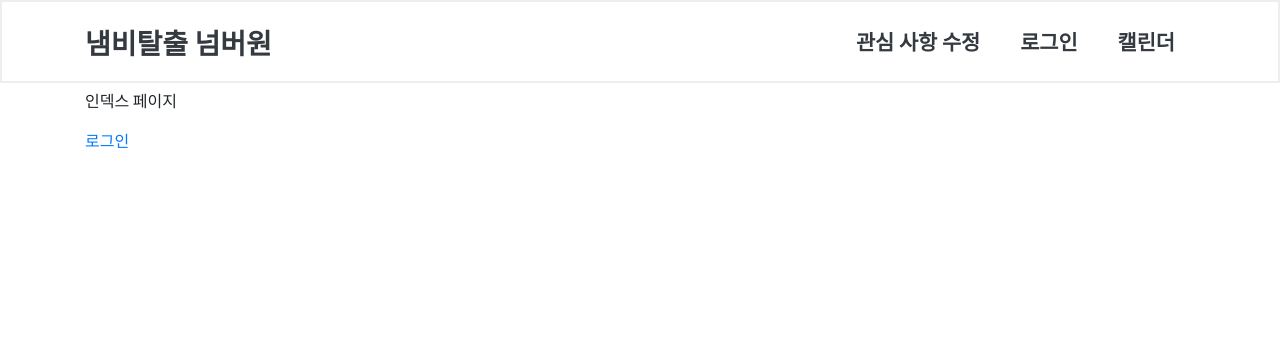
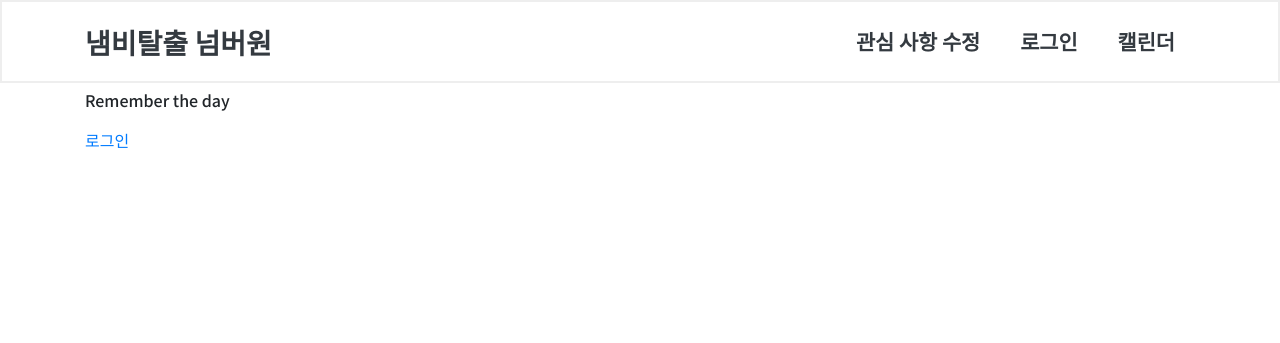
Before and after one commit to invictus89/NambieEscape, a Django app: template accounts/templates/accounts/index.html in a window 1280 px wide. Shown: the top 343 px of the page. Run offline with Django 3.2, Linux system fonts and the light colour scheme; the template is opened without the code that fills it, so the values that code supplies are empty; parts of the project's set-up code (start-up, migrations or seed data) failed here and were passed over; some libraries are stand-ins or nearby versions.

Commit message:
indext modified

```diff
--- a/accounts/templates/accounts/index.html
+++ b/accounts/templates/accounts/index.html
@@ -4,7 +4,7 @@
 {% endblock style %}
 
 {% block content %}
-    <p>인덱스 페이지</p>
+    <p>Remember the day</p>
 
     {% if user.is_authenticated %}
         <p>{{request.user}}님 접속중.</p>
```
Also changed, not shown: accounts/views.py (+8 -8 lines).
